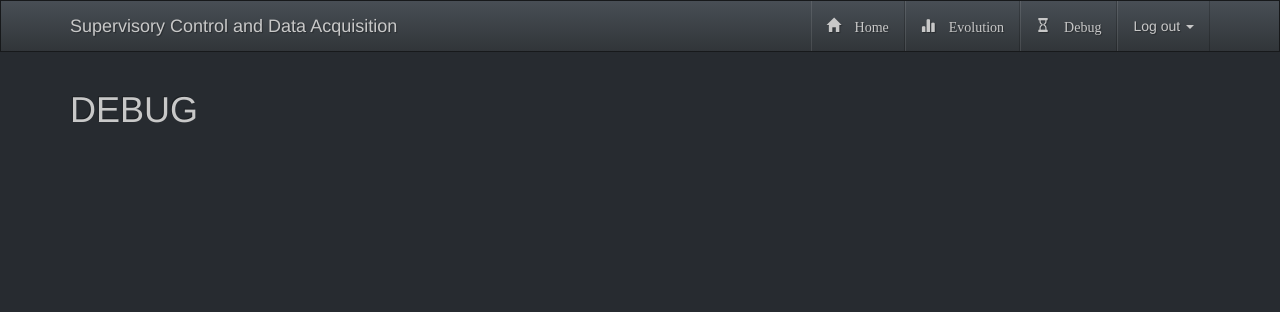
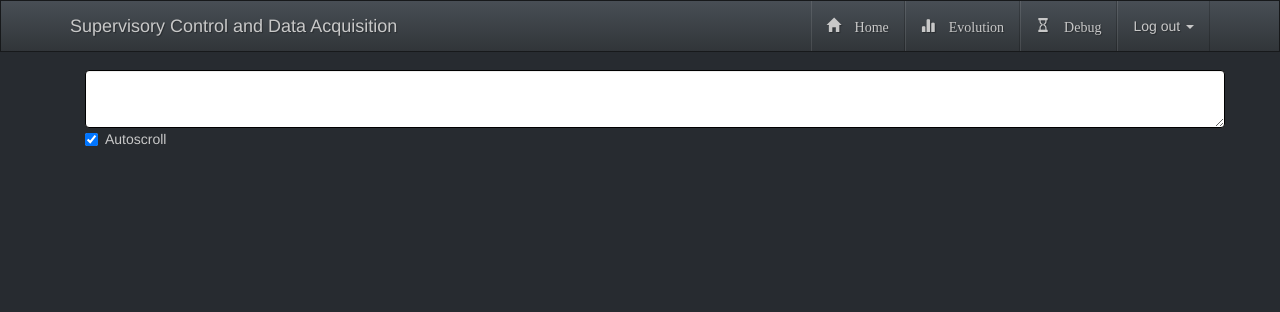
Before and after one commit to samuelRamah/ScadaWebApp, a PHP site: template pages/debug.php in a window 1280 px wide. Shown: the top 312 px of the page. Run offline with PHP 8.4, Linux system fonts and the light colour scheme; the template is opened without the code that fills it, so the values that code supplies are empty.

Commit message:
Add textarea which display message from MySensors network/protocol

```diff
--- a/pages/debug.php
+++ b/pages/debug.php
@@ -1 +1,13 @@
-<h1>DEBUG</h1>
+<!-- <h1>DEBUG</h1> -->
+
+<div class="container">
+	<textarea name="log" id="log" class="form-control"></textarea>
+	<label class="checkbox-inline">
+		<input type="checkbox" id="autoscroll" checked="checked"> Autoscroll
+	</label>
+
+<!-- 	<label class="checkbox-inline">
+	<input type="checkbox" id="autoscroll" value="autoscroll"> Autoscroll
+</label>
+ -->
+</div>
```
